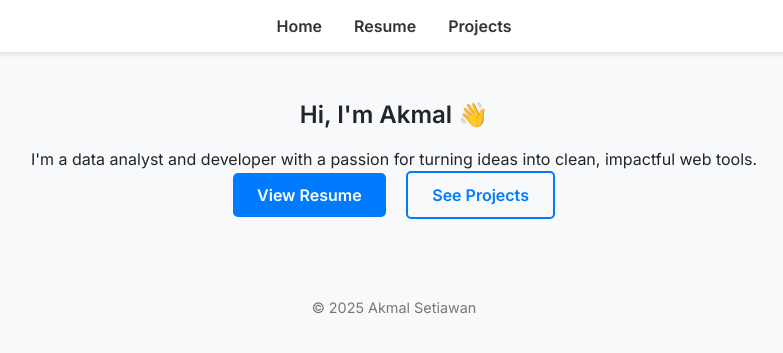
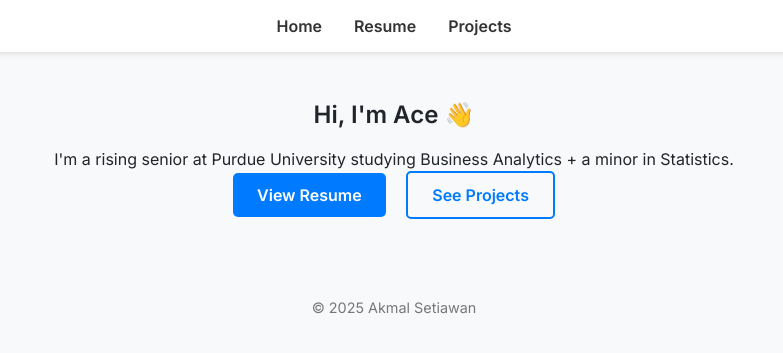
Before and after one commit to acepocalypse/acepocalypse.github.io, a Jekyll site: the page built from index.md, in a window 1280 px wide. Shown: the top 353 px of the page, without its empty margins (246-1029 px from the left). Built offline with Jekyll 4.4.1, drawn with Linux system fonts in a browser that asks for light colours.

Commit message:
Update personal introduction and resume link in homepage

```diff
--- a/index.md
+++ b/index.md
@@ -4,8 +4,8 @@ title: Home
 ---
 
 <section class="hero">
-  <h1>Hi, I'm Akmal 👋</h1>
-  <p>I'm a data analyst and developer with a passion for turning ideas into clean, impactful web tools.</p>
+  <h1>Hi, I'm Ace 👋</h1>
+  <p>I'm a rising senior at Purdue University studying Business Analytics + a minor in Statistics.</p>
   <a href="/resume.html" class="btn">View Resume</a>
   <a href="/projects/" class="btn-outline">See Projects</a>
 </section>
```
